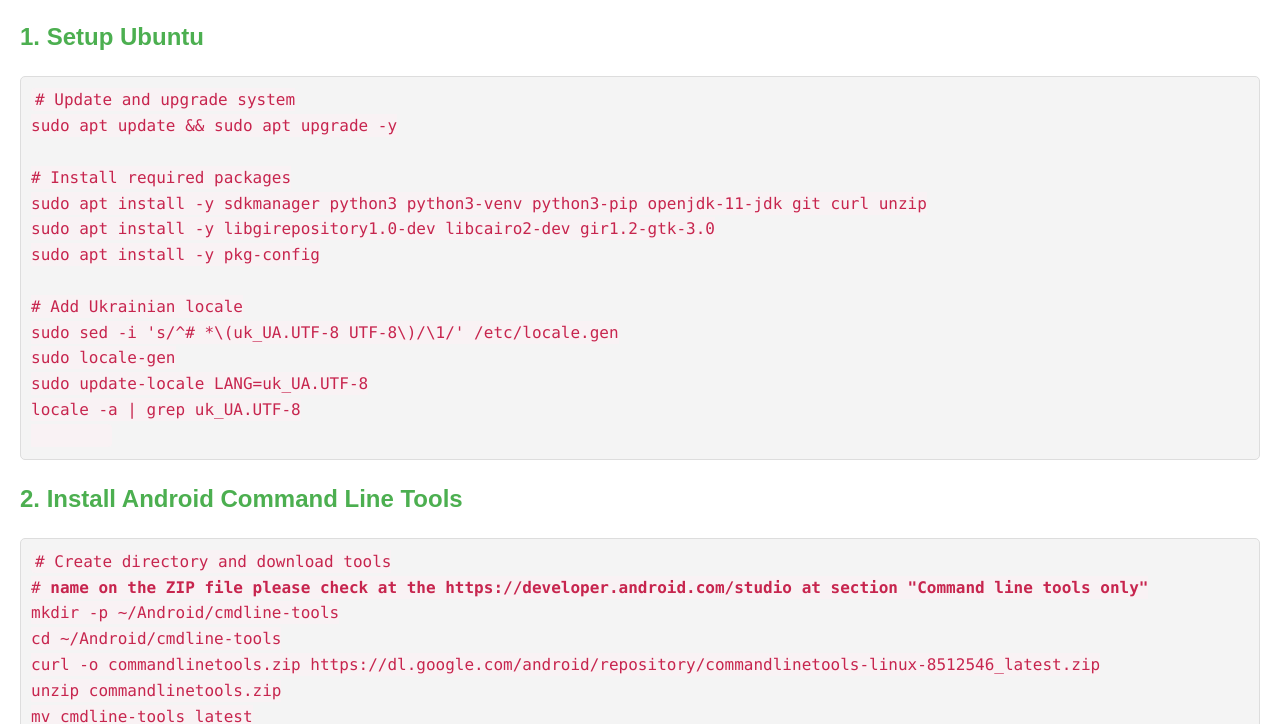
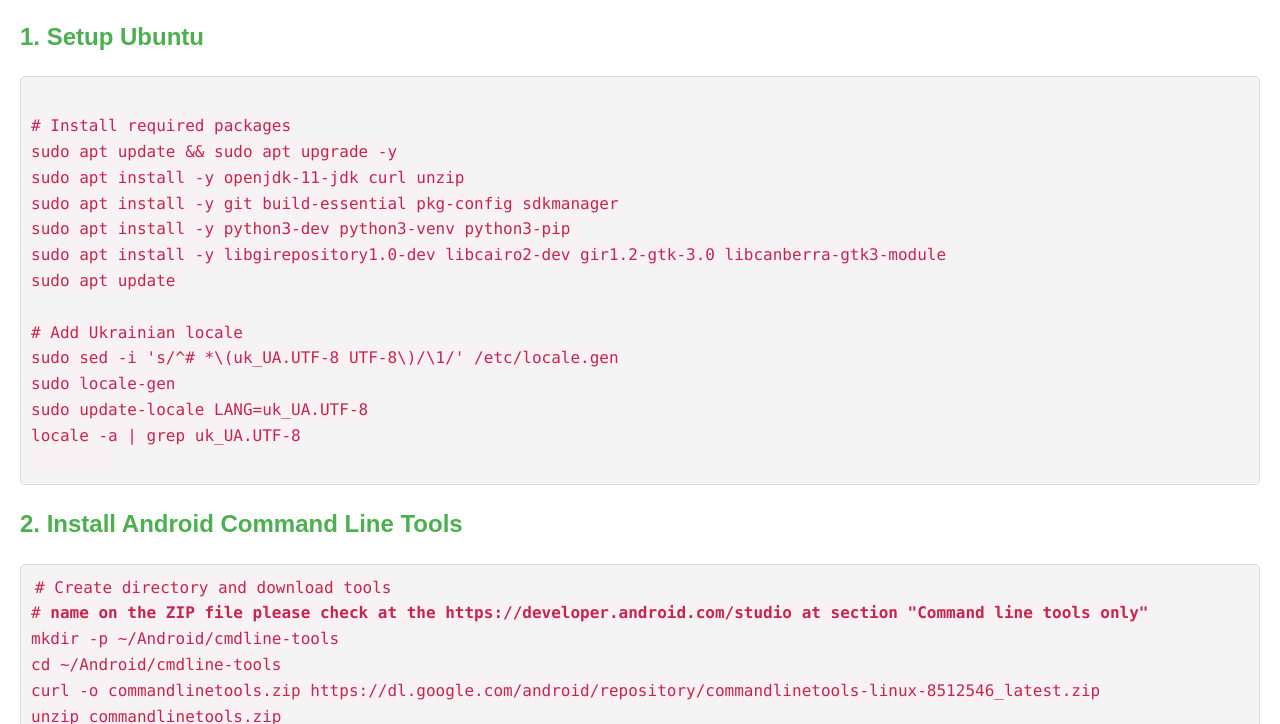
Before and after one commit to lfsgd/lfsgd.github.io, a plain HTML site: page togo_and_briefcase.html in a window 1280 px wide. Shown: the part 76-800 px from the top of the page. Drawn offline with Linux system fonts and the light colour scheme.

Commit message:
Update togo_and_briefcase.html

```diff
--- a/togo_and_briefcase.html
+++ b/togo_and_briefcase.html
@@ -38,13 +38,14 @@
 
     <div class="section">
         <h2>1. Setup Ubuntu</h2>
-        <pre><code># Update and upgrade system
+        <pre><code>
+# Install required packages
 sudo apt update && sudo apt upgrade -y
-
-# Install required packages
-sudo apt install -y sdkmanager python3 python3-venv python3-pip openjdk-11-jdk git curl unzip
-sudo apt install -y libgirepository1.0-dev libcairo2-dev gir1.2-gtk-3.0
-sudo apt install -y pkg-config
+sudo apt install -y openjdk-11-jdk curl unzip
+sudo apt install -y git build-essential pkg-config sdkmanager
+sudo apt install -y python3-dev python3-venv python3-pip
+sudo apt install -y libgirepository1.0-dev libcairo2-dev gir1.2-gtk-3.0 libcanberra-gtk3-module
+sudo apt update
 
 # Add Ukrainian locale
 sudo sed -i 's/^# *\(uk_UA.UTF-8 UTF-8\)/\1/' /etc/locale.gen
```
